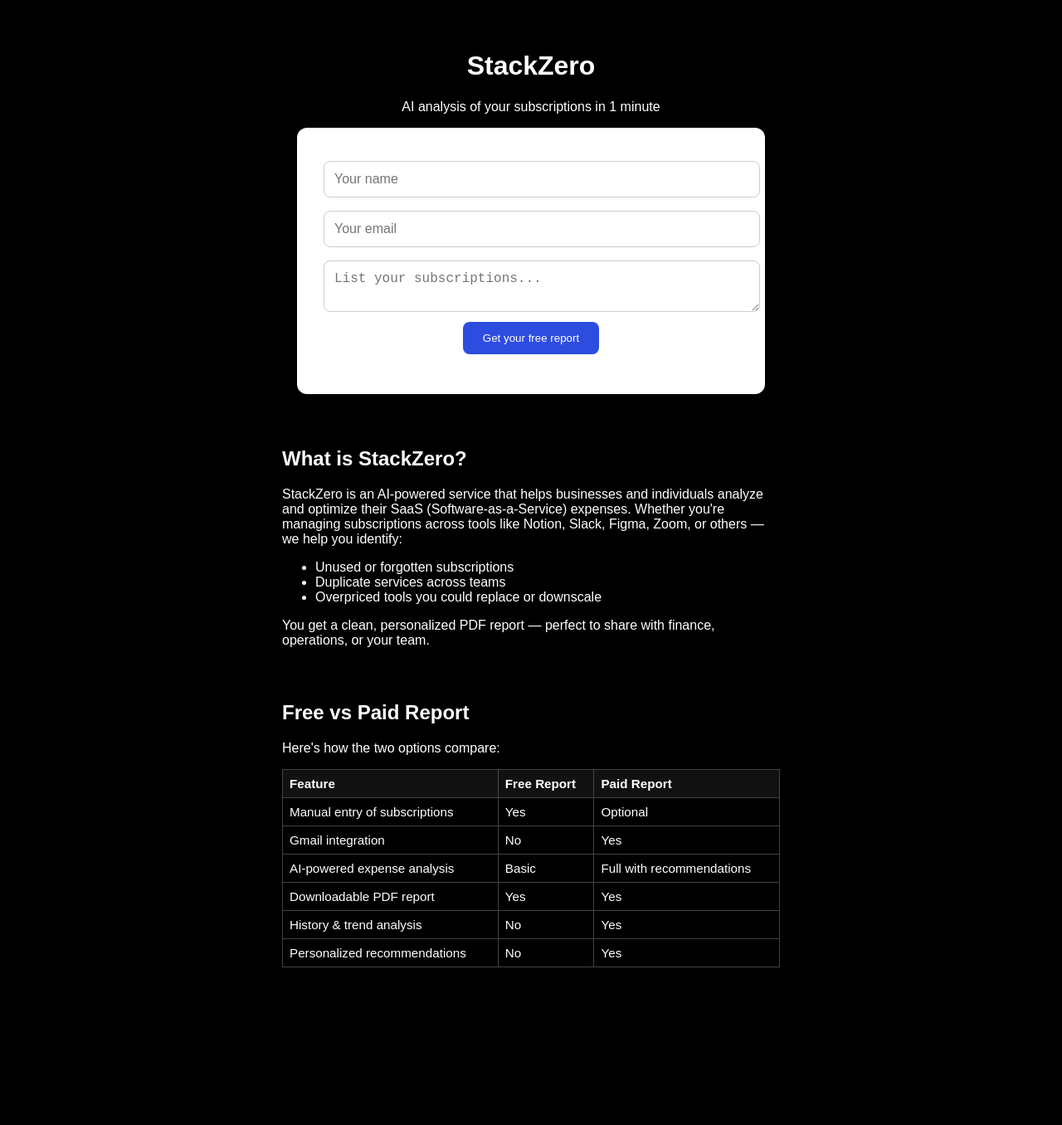
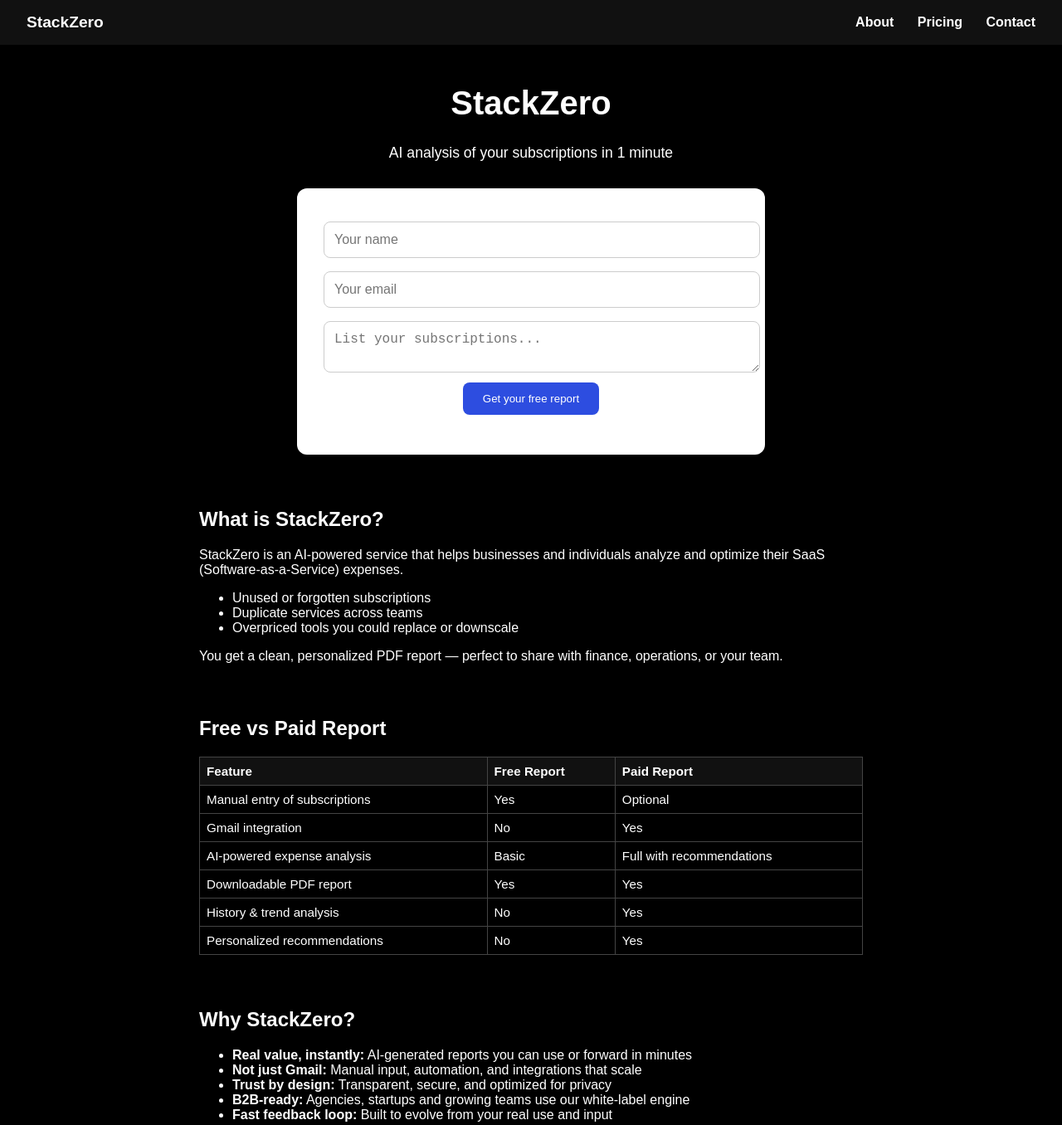
Before and after one commit to NexusCore-code/stackzero-landing, a website: page index.html in a window 1280 px wide. Shown: the whole page at 83% size. Before the commit the page ends 1270 px from the top, so only its background shows below. Drawn offline with Linux system fonts and the light colour scheme.

Commit message:
Update index.html

```diff
--- a/index.html
+++ b/index.html
@@ -1,3 +1,9 @@
+<!--
+  StackZero by Elena Smirnova
+  Founder: elena@stackzero.ai
+  Version: Final layout with corrected nav and centered heading
+-->
+
 <!DOCTYPE html>
 <html lang="en">
 <head>
@@ -7,20 +13,103 @@
   <link rel="icon" href="favicon_sz.ico" />
   <meta property="og:image" content="sz_preview.png" />
   <style>
-    body { font-family: Arial, sans-serif; background: #000; color: #fff; padding: 2rem; text-align: center; }
-    .form-box { background: #fff; color: #000; padding: 2rem; border-radius: 12px; max-width: 500px; margin: auto; }
-    input, textarea { width: 100%; padding: 0.75rem; margin: 0.5rem 0; font-size: 1rem; border-radius: 8px; border: 1px solid #ccc; }
-    button { background: #2d4de0; color: #fff; border: none; padding: 0.75rem 1.5rem; border-radius: 8px; cursor: pointer; }
-    #response { margin-top: 1rem; font-size: 0.95rem; color: green; }
-    section { max-width: 600px; margin: 4rem auto; text-align: left; }
-    table { width: 100%; border-collapse: collapse; margin-top: 1rem; color: #fff; font-size: 0.95rem; }
-    th, td { border: 1px solid #444; padding: 0.5rem; text-align: left; }
-    th { background-color: #111; }
+    body { font-family: Arial, sans-serif; background: #000; color: #fff; margin: 0; padding: 0; }
+    nav {
+      background: #111;
+      display: flex;
+      justify-content: space-between;
+      align-items: center;
+      padding: 1rem 2rem;
+      position: sticky;
+      top: 0;
+      z-index: 10;
+    }
+    nav .logo { font-weight: bold; color: #fff; font-size: 1.2rem; }
+    nav .nav-links a {
+      color: #fff;
+      margin-left: 1.5rem;
+      text-decoration: none;
+      font-weight: bold;
+    }
+    nav .nav-links a:hover {
+      text-decoration: underline;
+    }
+    .form-box {
+      background: #fff;
+      color: #000;
+      padding: 2rem;
+      border-radius: 12px;
+      max-width: 500px;
+      margin: 2rem auto;
+      text-align: center;
+    }
+    input, textarea {
+      width: 100%;
+      padding: 0.75rem;
+      margin: 0.5rem 0;
+      font-size: 1rem;
+      border-radius: 8px;
+      border: 1px solid #ccc;
+    }
+    button {
+      background: #2d4de0;
+      color: #fff;
+      border: none;
+      padding: 0.75rem 1.5rem;
+      border-radius: 8px;
+      cursor: pointer;
+    }
+    #response {
+      margin-top: 1rem;
+      font-size: 0.95rem;
+      color: green;
+    }
+    h1 {
+      text-align: center;
+      margin-top: 3rem;
+      font-size: 2.5rem;
+    }
+    p.intro {
+      text-align: center;
+      font-size: 1.1rem;
+      margin-bottom: 2rem;
+    }
+    section {
+      max-width: 800px;
+      margin: 4rem auto;
+      text-align: left;
+      padding: 0 1rem;
+    }
+    table {
+      width: 100%;
+      border-collapse: collapse;
+      margin-top: 1rem;
+      color: #fff;
+      font-size: 0.95rem;
+    }
+    th, td {
+      border: 1px solid #444;
+      padding: 0.5rem;
+      text-align: left;
+    }
+    th {
+      background-color: #111;
+    }
   </style>
 </head>
 <body>
+
+  <nav>
+    <div class="logo">StackZero</div>
+    <div class="nav-links">
+      <a href="#about">About</a>
+      <a href="#pricing">Pricing</a>
+      <a href="#contact">Contact</a>
+    </div>
+  </nav>
+
   <h1>StackZero</h1>
-  <p>AI analysis of your subscriptions in 1 minute</p>
+  <p class="intro">AI analysis of your subscriptions in 1 minute</p>
 
   <div class="form-box">
     <form id="stackzero-form">
@@ -32,9 +121,9 @@
     <p id="response"></p>
   </div>
 
-  <section>
+  <section id="about">
     <h2>What is StackZero?</h2>
-    <p>StackZero is an AI-powered service that helps businesses and individuals analyze and optimize their SaaS (Software-as-a-Service) expenses. Whether you're managing subscriptions across tools like Notion, Slack, Figma, Zoom, or others — we help you identify:</p>
+    <p>StackZero is an AI-powered service that helps businesses and individuals analyze and optimize their SaaS (Software-as-a-Service) expenses.</p>
     <ul>
       <li>Unused or forgotten subscriptions</li>
       <li>Duplicate services across teams</li>
@@ -43,9 +132,8 @@
     <p>You get a clean, personalized PDF report — perfect to share with finance, operations, or your team.</p>
   </section>
 
-  <section>
+  <section id="pricing">
     <h2>Free vs Paid Report</h2>
-    <p>Here's how the two options compare:</p>
     <table>
       <thead>
         <tr>
@@ -65,31 +153,17 @@
     </table>
   </section>
 
-  <script>
-    document.getElementById("stackzero-form").addEventListener("submit", function(e) {
-      e.preventDefault();
-      const form = e.target;
-      const data = {
-        name: form.name.value,
-        email: form.email.value,
-        subscriptions: form.subscriptions.value
-      };
+  <section id="contact">
+    <h2>Why StackZero?</h2>
+    <ul>
+      <li><strong>Real value, instantly:</strong> AI-generated reports you can use or forward in minutes</li>
+      <li><strong>Not just Gmail:</strong> Manual input, automation, and integrations that scale</li>
+      <li><strong>Trust by design:</strong> Transparent, secure, and optimized for privacy</li>
+      <li><strong>B2B-ready:</strong> Agencies, startups and growing teams use our white-label engine</li>
+      <li><strong>Fast feedback loop:</strong> Built to evolve from your real use and input</li>
+    </ul>
+  </section>
 
-      fetch("/api/submit", {
-        method: "POST",
-        headers: { "Content-Type": "application/json" },
-        body: JSON.stringify(data)
-      })
-      .then(res => res.json())
-      .then(result => {
-        document.getElementById("response").innerText = "Спасибо! Ваша заявка принята.";
-        form.reset();
-      })
-      .catch(error => {
-        console.error("Ошибка:", error);
-        document.getElementById("response").innerText = "Ошибка. Попробуйте позже.";
-      });
-    });
-  </script>
+  <script src="script.js?v=1.7"></script>
 </body>
 </html>
```
